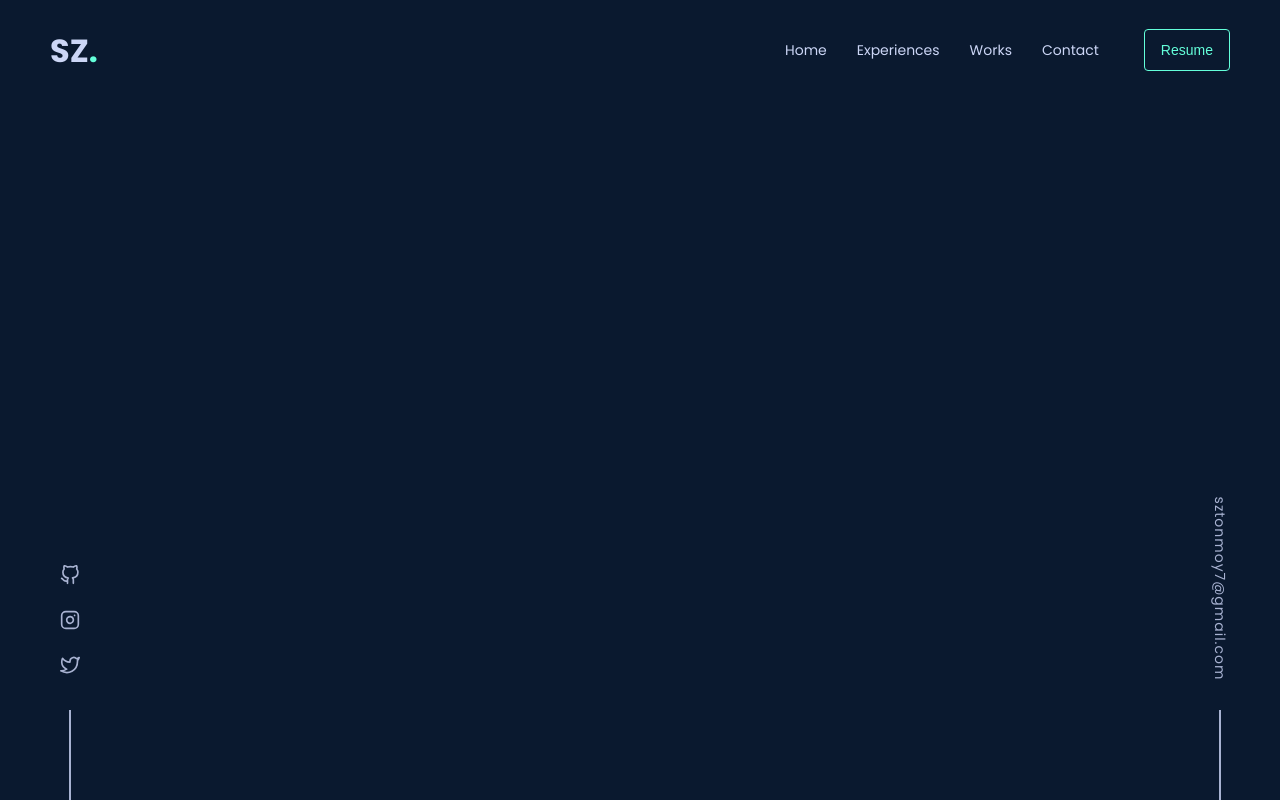
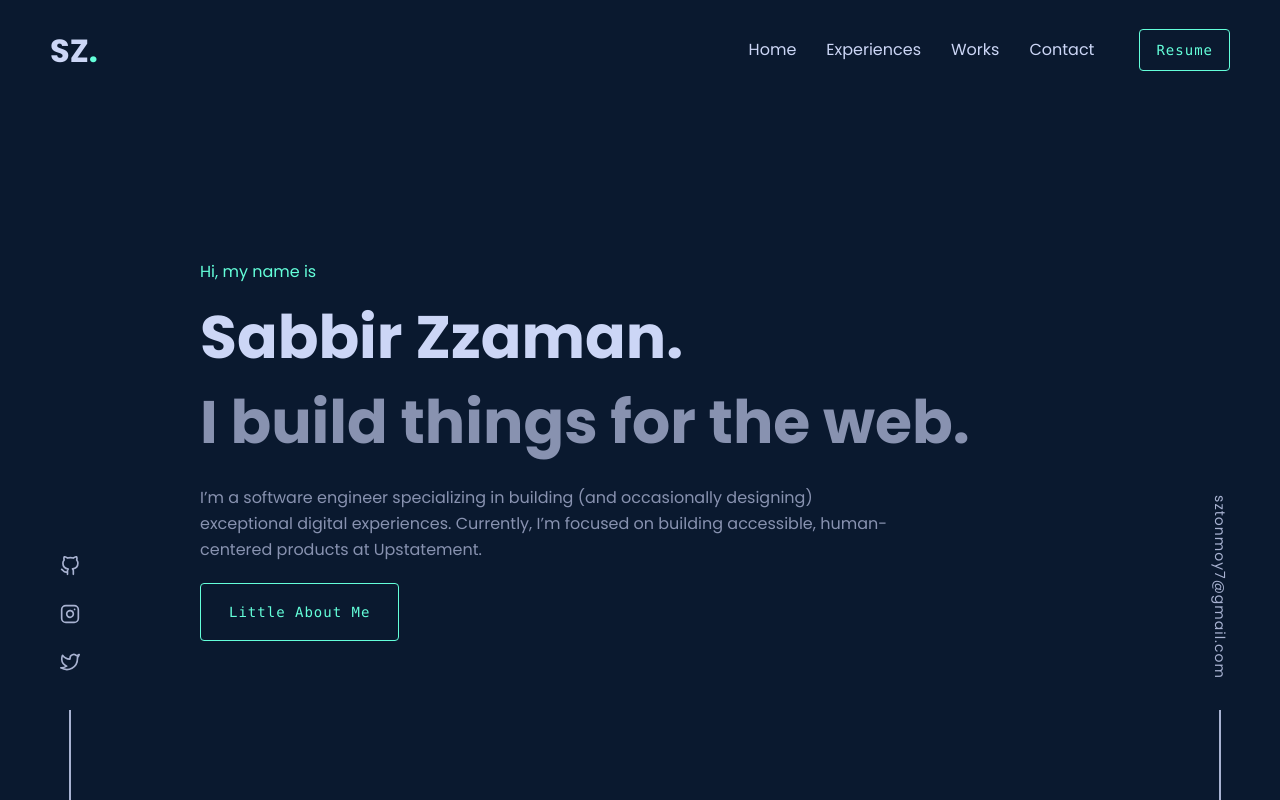
Before and after one commit to sabbirzzaman/sabbir-zzaman, a React (Create React App) app: page / in a window 1280 px wide. Built offline with nearby package versions, Linux system fonts and the light colour scheme.

Commit message:
banner added

```diff
--- a/src/App.css
+++ b/src/App.css
@@ -1,10 +1,14 @@
-h1, h2, h3, h4, h5 {
+h1,
+h2,
+h3,
+h4,
+h5 {
     color: var(--heading);
 }
 
 h1 {
-    font-size: 80px;
-    line-height: 88px;
+    font-size: 60px;
+    line-height: 85px;
 }
 
 h2 {
@@ -22,9 +26,15 @@ h4 {
     line-height: 31px;
 }
 
-h4 {
+h5 {
     font-size: 22px;
     line-height: 29px;
+}
+
+p,
+a {
+    font-size: 16px;
+    line-height: 26px;
 }
 
 .container {
@@ -40,7 +50,8 @@ h4 {
     padding: 0px 150px;
 }
 
-a, .highlight {
+a,
+.highlight {
     color: var(--primary);
 }
 
@@ -50,12 +61,13 @@ a, .highlight {
     border: 1px solid var(--primary);
     border-radius: 4px;
     padding: 12px 16px;
-    margin-left: 15px;
     font-size: 14px;
+    letter-spacing: 1px;
+    font-family: var(--secondary-font);
     cursor: pointer;
     transition: var(--tr);
 }
 
 .btn:hover {
-    background-color: rgba(100,255,218,0.1);
+    background-color: rgba(100, 255, 218, 0.1);
 }
--- a/src/Pages/Common/Header/Header.css
+++ b/src/Pages/Common/Header/Header.css
@@ -24,3 +24,7 @@
 .navigation a:hover {
     color: #64ffda;
 }
+
+.header-btn {
+    margin-left: 15px;
+}
--- a/src/Pages/Common/Header/Header.js
+++ b/src/Pages/Common/Header/Header.js
@@ -17,7 +17,7 @@ const Header = () => {
                     <Link to="/">Experiences</Link>
                     <Link to="/">Works</Link>
                     <Link to="/">Contact</Link>
-                    <button className="btn">Resume</button>
+                    <button className="btn header-btn">Resume</button>
                 </nav>
             </div>
         </header>
--- a/src/Pages/Common/LeftSidebar/LeftSidebar.css
+++ b/src/Pages/Common/LeftSidebar/LeftSidebar.css
@@ -4,7 +4,7 @@
     z-index: 10;
 }
 
-.stickyIcons {
+.stickyLeft {
     display: flex;
     flex-direction: column;
     height: calc(100vh - 100px);
@@ -13,26 +13,26 @@
     gap: 20px;
 }
 
-.stickyIcons a {
+.stickyLeft a {
     color: var(--sideBar);
     transition: var(--tr);
 }
 
-.stickyIcons a:last-child {
+.stickyLeft a:last-child {
     margin-bottom: 10px;
 }
 
-.stickyIcons a:hover {
+.stickyLeft a:hover {
     color: var(--primary);
     transform: translateY(-3px);
 }
 
-.stickyIcons a svg {
+.stickyLeft a svg {
     height: 20px;
     width: 20px;
 }
 
-.stickyIcons::after {
+.stickyLeft::after {
     content: "";
     display: block;
     width: 2px;
--- a/src/Pages/Common/LeftSidebar/LeftSidebar.js
+++ b/src/Pages/Common/LeftSidebar/LeftSidebar.js
@@ -4,7 +4,7 @@ import './LeftSidebar.css';
 const LeftSidebar = () => {
     return (
         <div className="stickyLeftSidebar">
-            <div className="stickyIcons">
+            <div className="stickyLeft">
             <a href="/github" target="_blank">
                 <svg
                     xmlns="http://www.w3.org/2000/svg"
--- a/src/Pages/Common/RightSidebar/RightSidebar.css
+++ b/src/Pages/Common/RightSidebar/RightSidebar.css
@@ -8,15 +8,16 @@
     color: var(--sideBar);
 }
 
-.stickyMail {
+.stickyRight {
     display: flex;
     flex-direction: column;
-    -webkit-box-align: center;
+    height: calc(100vh - 100px);
+    justify-content: flex-end;
     align-items: center;
     position: relative;
 }
 
-.stickyMail a {
+.stickyRight a {
     transform: rotate(90deg);
     color: var(--sideBar);
     margin-bottom: 110px;
@@ -25,12 +26,12 @@
     transition: var(--tr);
 }
 
-.stickyMail a:hover {
+.stickyRight a:hover {
     color: var(--primary);
     transform: rotate(90deg) translate(-3px);
 }
 
-.stickyMail::after {
+.stickyRight::after {
     content: '';
     display: block;
     width: 2px;
--- a/src/Pages/Common/RightSidebar/RightSidebar.js
+++ b/src/Pages/Common/RightSidebar/RightSidebar.js
@@ -4,8 +4,8 @@ import './RightSidebar.css';
 const RightSidebar = () => {
     return (
         <div className='stickyRightSidebar'>
-            <div className="stickyMail">
-                <a href="sztonmoy7@gmail.com">sztonmoy7@gmail.com</a>
+            <div className="stickyRight">
+                <a href="mailto:sztonmoy7@gmail.com">sztonmoy7@gmail.com</a>
             </div>
         </div>
     );
--- a/src/Pages/Home/Banner/Banner.css
+++ b/src/Pages/Home/Banner/Banner.css
@@ -0,0 +1,26 @@
+.bannerSection .container {
+    height: calc(100vh - 100px);
+    display: flex;
+    flex-direction: column;
+    justify-content: center;
+    align-items: flex-start;
+}
+
+.title-sm {
+    color: var(--primary);
+    margin-bottom: 10px;
+}
+
+.title-dim {
+    color: var(--body);
+    margin-bottom: 20px;
+}
+
+.banner-text {
+    width: 700px;
+    margin-bottom: 20px;
+}
+
+.btn-banner {
+    padding: 20px 28px;
+}
--- a/src/Pages/Home/Banner/Banner.js
+++ b/src/Pages/Home/Banner/Banner.js
@@ -3,9 +3,17 @@ import './Banner.css'
 
 const Banner = () => {
     return (
-        <div>
+        <section className='bannerSection'>
+            <div className="container">
+                <p className='title-sm'><span className='highlight'>Hi, my name is</span></p>
+                <h1>Sabbir Zzaman.</h1>
+                <h1 className='title-dim'>I build things for the web.</h1>
 
-        </div>
+                <p className='banner-text'>I’m a software engineer specializing in building (and occasionally designing) exceptional digital experiences. Currently, I’m focused on building accessible, human-centered products at Upstatement.</p>
+
+                <button className="btn btn-banner">Little About Me</button>
+            </div>
+        </section>
     );
 };
 
--- a/src/Pages/Home/Home/Home.js
+++ b/src/Pages/Home/Home/Home.js
@@ -1,16 +1,20 @@
 import React from 'react';
 import LeftSidebar from '../../Common/LeftSidebar/LeftSidebar';
 import RightSidebar from '../../Common/RightSidebar/RightSidebar';
+import Banner from '../Banner/Banner';
 import './Home.css';
 
 const Home = () => {
     return (
-        <section className="homeSection">
+        <main className="homePage">
             <div className="pageContainer">
                 <LeftSidebar></LeftSidebar>
+                <div className="pageMainContainer">
+                    <Banner></Banner>
+                </div>
                 <RightSidebar></RightSidebar>
             </div>
-        </section>
+        </main>
     );
 };
 
--- a/src/index.css
+++ b/src/index.css
@@ -7,7 +7,7 @@
     --primary-font: 'Poppins', sans-serif;
     --secondary-font: source-code-pro, Menlo, Monaco, Consolas, 'Courier New',
         monospace;
-    --tr:.3s ease-in-out;
+    --tr: 0.3s ease-in-out;
 }
 
 * {
@@ -20,8 +20,7 @@
 
 body {
     font-family: var(--primary-font);
-    font-size: 18px;
-    line-height: 23px;
+    font-size: 16px;
     background-color: var(--bg);
     color: var(--body);
 }
```
